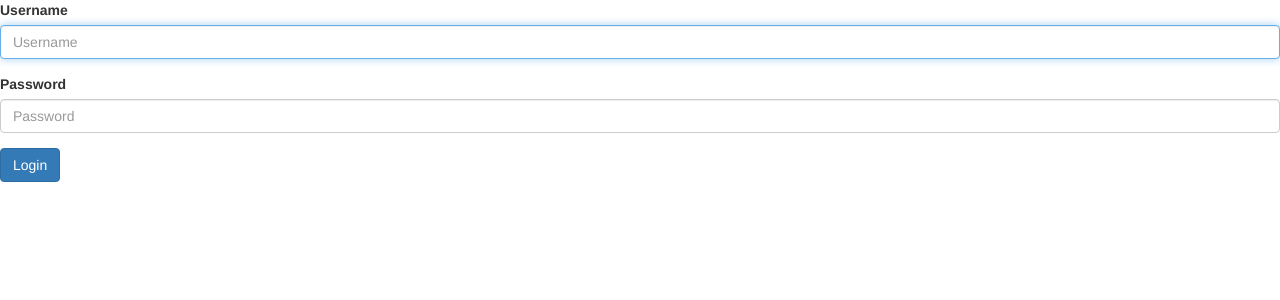
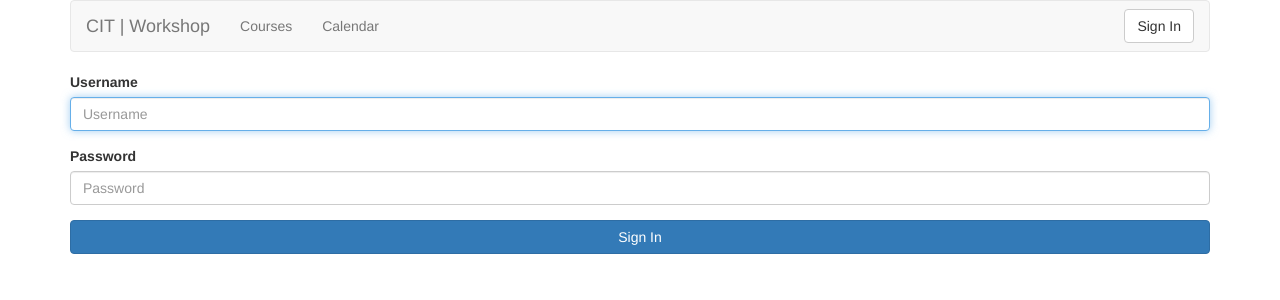
Before and after one commit to cit-jmu/workshop-django, a Django app: page /login/ in a window 1280 px wide. Shown: the top 300 px of the page. Run offline with Django 3.2, Linux system fonts and the light colour scheme; some libraries are stand-ins or nearby versions.

Commit message:
working on basic UI w/Bootstrap

```diff
--- a/templates/base.html
+++ b/templates/base.html
@@ -18,11 +18,46 @@
     <![endif]-->
   </head>
   <body>
-    {% bootstrap_messages %}
+    <div class="container">
+      <!-- Main Navigation -->
+      <div class="navbar navbar-default" role="navigation">
+        <div class="container-fluid">
+          <!-- Brand and toggle get grouped for better mobile display -->
+          <div class="navbar-header">
+            <button type="button" class="navbar-toggle collapsed" data-toggle="collapse" data-target=".navbar-collapse">
+              <span class="sr-only">Toggle navigation</span>
+              <span class="icon-bar"></span>
+              <span class="icon-bar"></span>
+              <span class="icon-bar"></span>
+            </button>
+            <a class="navbar-brand" href="#">CIT | Workshop</a>
+          </div>
 
-    {% block content %}{% endblock %}
+          <!-- Collect the nav links, forms, and other content for toggling -->
+          <div class="navbar-collapse collapse">
+            <ul class="nav navbar-nav">
+              <li><a href="#">Courses</a></li>
+              <li><a href="#">Calendar</a></li>
+            </ul>
+            <div class="navbar-right">
+              <a href="/login/" class="btn btn-default navbar-btn">Sign In</a>
+            </div>
+          </div>
+        </div>
+      </div>
 
-    <!-- jQuery + Bootstrap JS -->
-    {% bootstrap_javascript jquery=True %}
+      <!--
+        TODO: customize messages from django.contrib.messages
+        https://docs.djangoproject.com/en/1.7/ref/contrib/messages/
+      -->
+      {% bootstrap_messages %}
+
+      {% block content %}{% endblock %}
+
+    </div>
+
+    <!-- load scripts at the end so the page loads faster +1 :) -->
+    <script src="//code.jquery.com/jquery-1.11.1.min.js"></script>
+    {% bootstrap_javascript %}
   </body>
 </html>
--- a/templates/registration/login.html
+++ b/templates/registration/login.html
@@ -2,18 +2,19 @@
 {% load bootstrap3 %}
 
 {% block content %}
-
-<form method="post" action="{% url 'django.contrib.auth.views.login' %}">
+<form method="post" action="{% url 'login' %}" role="form">
   <div style="display:none">
     {% csrf_token %}
+    {% if next %}
     <input type="hidden" name="next" value="{{ next }}" />
+    {% endif %}
   </div>
 
   {% bootstrap_form form %}
 
   {% buttons %}
-    <button type="submit" class="btn btn-primary">
-      {% bootstrap_icon "leaf" %} Login
+    <button type="submit" class="btn btn-primary btn-block">
+      Sign In
     </button>
   {% endbuttons %}
 </form>
--- a/workshop/settings.py
+++ b/workshop/settings.py
@@ -151,7 +151,8 @@ LOGOUT_URL = '/logout/'
 
 # Bootstrap3
 BOOTSTRAP3 = {
-  'success_css_class': '',
+  # configure the base_url setting manually so we control the version
+  'base_url': '//maxcdn.bootstrapcdn.com/bootstrap/3.2.0/',
 }
 
 # import environment settings, these will overwrite any default settings above
```
